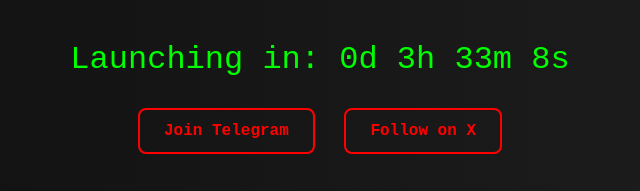
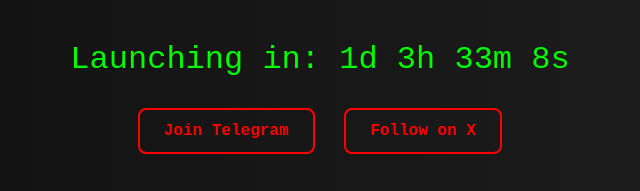
Before and after one commit to badguycoin/badguy-bsc, a plain HTML site: page docs/index.html in a window 1280 px wide. Shown: the part 222-413 px from the top of the page, 320-960 px from the left. Drawn offline with Linux system fonts and the light colour scheme.

Commit message:
Update index.html

```diff
--- a/docs/index.html
+++ b/docs/index.html
@@ -87,7 +87,7 @@
     <h1>BADGUY</h1>
     <p class="tagline">Every Hero Needs One</p>
 
-    <div class="countdown" id="countdown">Launching: 27 May, 14:00 CET</div>
+    <div class="countdown" id="countdown">Launching: 28 May, 14:00 CET</div>
 
     <div class="buttons">
         <a href="https://t.me/BadguyToken" target="_blank">Join Telegram</a>
@@ -107,7 +107,7 @@
     </div>
 
     <script>
-        const targetDate = new Date("2025-05-27T14:00:00+02:00").getTime();
+        const targetDate = new Date("2025-05-28T14:00:00+02:00").getTime();
 
         function updateCountdown() {
             const now = new Date().getTime();
```
